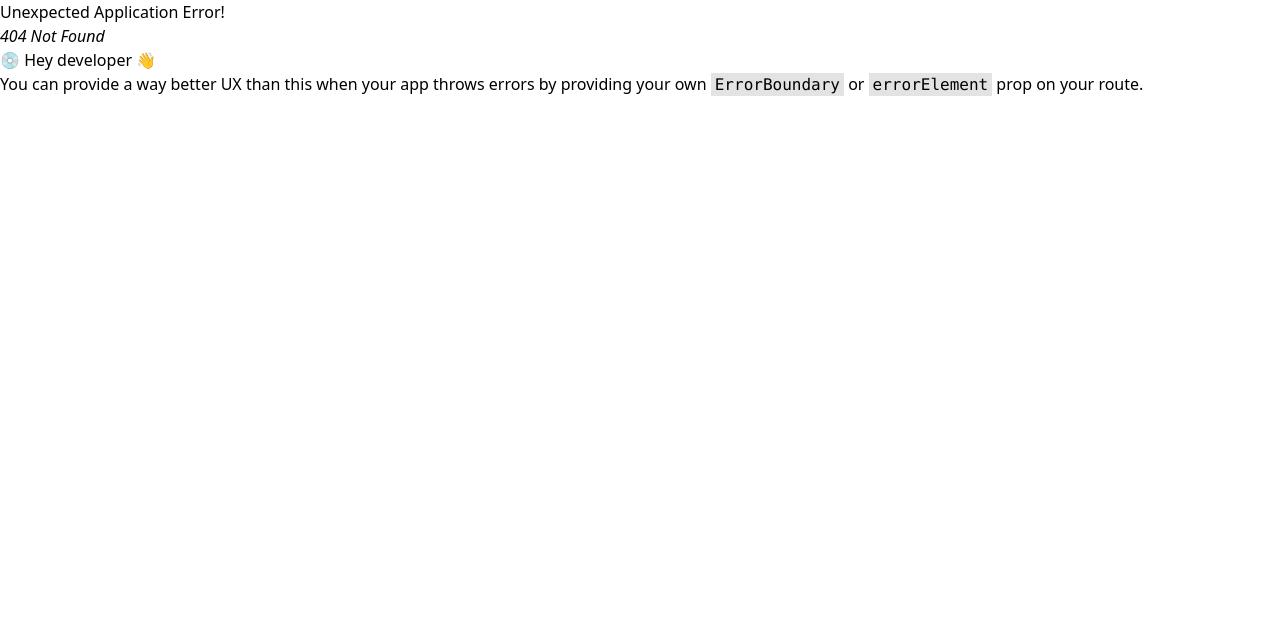
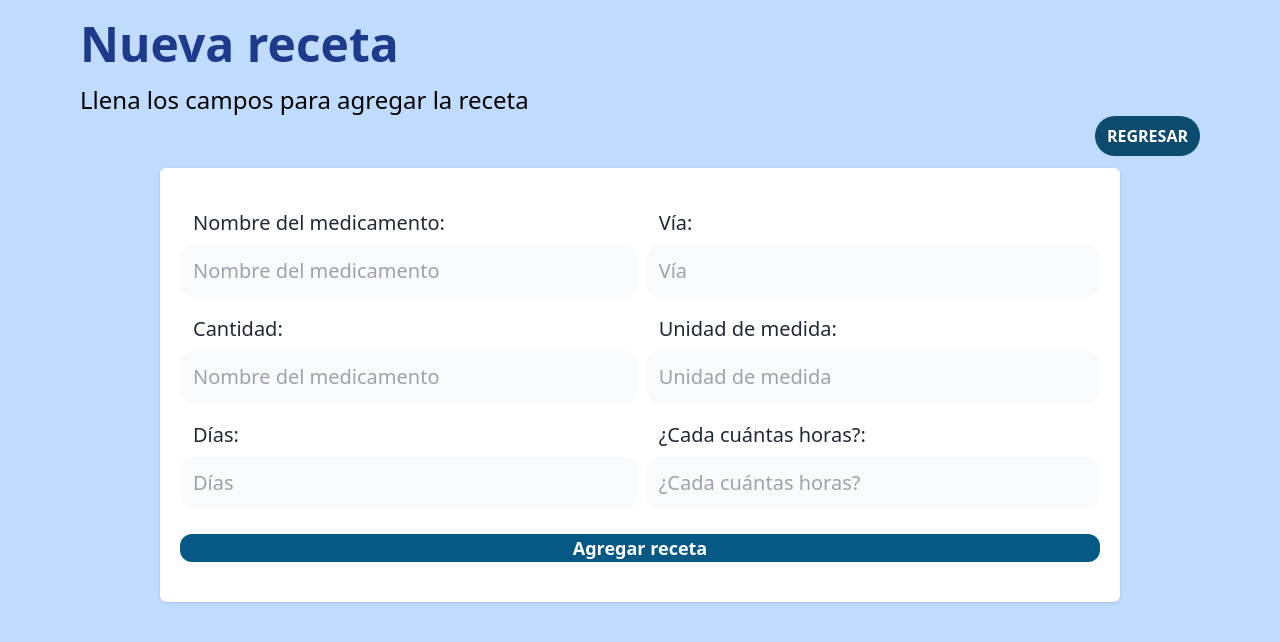
Before and after one commit to MaxQuin1/medicacion, a React (Create React App) app: page /medicamento in a window 1280 px wide. Before the commit this address had no page. Shown: the top 642 px of the page. Built offline with nearby package versions, Linux system fonts and the light colour scheme.

Commit message:
Se crea el formulario de receta y se sube

```diff
--- /dev/null
+++ b/src/content/Formulario.js
@@ -0,0 +1,109 @@
+import React from "react";
+
+function Formulario() {
+  return (
+    <>
+      <table className="w-full text-left">
+        <tr className="gap-4">
+          <td className="text-xl">
+            <div className="mb-4 mr-2">
+              <label className="text-gray-800 ml-3" htmlFor="nombre">
+                Nombre del medicamento:
+              </label>
+              <input
+                id="Medicamento"
+                type="text"
+                className="mt-2 flow-root w-full p-3 rounded-xl  bg-gray-50"
+                placeholder="Nombre del medicamento "
+                name="Medicamento"
+                onChange={"Medicamento"}
+              />
+            </div>
+          </td>
+          <td className="text-xl">
+            <div className="mb-4">
+              <label className="text-gray-800 ml-3" htmlFor="descrpcion">
+                Vía:
+              </label>
+              <input
+                id="Via"
+                type="text"
+                className="mt-2 flow-root w-full p-3 rounded-xl  bg-gray-50"
+                placeholder="Vía"
+                name="Vía"
+                onChange={"Vía"}
+              />
+            </div>
+          </td>
+        </tr>
+        <tr>
+          <td className="text-xl">
+            <div className="mb-4 mr-2">
+              <label className="text-gray-800 ml-3" htmlFor="nombre">
+                Cantidad:
+              </label>
+              <input
+                id="Medicamento"
+                type="text"
+                className="mt-2 flow-root w-full p-3 rounded-xl  bg-gray-50"
+                placeholder="Nombre del medicamento "
+                name="Medicamento"
+                onChange={"Medicamento"}
+              />
+            </div>
+          </td>
+          <td className="text-xl">
+            <div className="mb-4">
+              <label className="text-gray-800 ml-3" htmlFor="descrpcion">
+                Unidad de medida:
+              </label>
+              <input
+                id="medidad"
+                type="medidad"
+                className="mt-2 flow-root w-full p-3 rounded-xl  bg-gray-50"
+                placeholder="Unidad de medida"
+                name="medidad"
+                onChange={"Unidad de medida:"}
+              />
+            </div>
+          </td>
+        </tr>
+        <tr className="">
+
+          <td className="text-xl">
+            <div className="mb-4 mr-2">
+              <label className="text-gray-800 ml-3" htmlFor="descrpcion">
+                Días:
+              </label>
+              <input
+                id="dias"
+                type="dias"
+                className="mt-2 flow-root w-full p-3 rounded-xl  bg-gray-50"
+                placeholder="Días"
+                name="dias"
+                onChange={"dias"}
+              />
+            </div>
+          </td>
+          <td className="text-xl">
+            <div className="mb-4">
+              <label className="text-gray-800 ml-3" htmlFor="descrpcion">
+                ¿Cada cuántas horas?:
+              </label>
+              <input
+                id="horas"
+                type="text"
+                className="mt-2 flow-root w-full p-3 rounded-xl  bg-gray-50"
+                placeholder="¿Cada cuántas horas?"
+                name="horas"
+                onChange={"horas"}
+              />
+            </div>
+          </td>
+        </tr>
+      </table>
+    </>
+  );
+}
+
+export default Formulario;
--- a/src/pages/Home.js
+++ b/src/pages/Home.js
@@ -4,15 +4,25 @@ import evening from "../img/evening.png";
 import amanecer from "../img/amanecer.png";
 import luna from "../img/luna.png";
 import pastillas from "../img/pastillas.png";
+import { Link } from "react-router-dom";
 
 export default function Home() {
   return (
     <>
       <div className="bg-blue-200">
+        <div dir="rtl" className="b-0">
+          <button className="align-top rounded-bl-lg w-[55px] h-[55px] bg-blue-400 mt-0 ml-8 mb-0 text-top">
+            <Link to= "/medicamento">
+              <p className="text-2xl ">
+                +
+              </p>
+            </Link>
+          </button>
+        </div>
         <div className="flex justify-center items-center h-screen">
           <div className="bg-white rounded-lg shadow-lg p-1  lg:w-2/3">
-            <div className="m-5 border">
-              <table className="w-full">
+            <div className="m-5 border ">
+              <table className="w-full ">
                 <tr className="text-center text-xl">
                   <td></td>
                   <td>Medications</td>
@@ -103,7 +113,7 @@ export default function Home() {
                 {/* */}
                 <tr>
                   <td
-                    className="bg-yellow-200"
+                    className="bg-amber-100"
                     style={{
                       textAlign: "center",
                       verticalAlign: "middle",
--- a/src/pages/Login.js
+++ b/src/pages/Login.js
@@ -1,7 +1,6 @@
 import React from 'react'
 import { useState } from "react";
 import axios from "axios";
-import { Link } from 'react-router-dom'
 
 export default function Login() {
   const [email, setEmail] = useState("");
--- /dev/null
+++ b/src/pages/Medicamento.js
@@ -0,0 +1,37 @@
+import React from 'react'
+import Formulario from '../content/Formulario'
+import { Form } from 'react-router-dom'
+import { Link } from 'react-router-dom'
+
+function Medicamento() {
+  return (
+    <>
+    <div className='bg-blue-200 h-screen '>
+    <div className="ml-20 pt-5 ">
+        <h1 className="font-black text-5xl text-blue-900"> Nueva receta </h1>
+        <p className="mt-4 text-2xl">Llena los campos para agregar la receta</p>
+        <div className="flex justify-end mr-20">
+        <button className="bg-sky-900 text-white px-3 py-2 mb-1 font-bold uppercase rounded-3xl">
+          <Link to="/home">Regresar</Link>
+        </button>
+      </div>
+      </div>
+      <div className="bg-white shadow rounded-md md:w-3/4 mx-auto px-5 py-10 mt-2 mb-10">
+        <Form method="post" onSubmit={'Nueva receta'}>
+          <Formulario/>
+          <button
+          className="mt-2 w-full rounded-xl h-[120%] bg-sky-800 upperccase font-bold text-white text-lg"
+          value="Registrar medicamento"
+          onChange={'Nueva receta'}
+          type='submit'>
+            Agregar receta
+          </button>
+
+        </Form>
+      </div>
+      </div>
+    </>
+  )
+}
+
+export default Medicamento
--- a/src/routes/routes.js
+++ b/src/routes/routes.js
@@ -1,6 +1,7 @@
 import { createBrowserRouter } from "react-router-dom";
 import Login from "../pages/Login";
 import Home from "../pages/Home";
+import Medicamento from "../pages/Medicamento";
 
 export const rutas = createBrowserRouter([
   {
@@ -10,5 +11,9 @@ export const rutas = createBrowserRouter([
   {
     path: "/home",
     element: <Home />,
+  },
+  {
+    path: "/medicamento",
+    element: <Medicamento/>
   }
 ]);
```
